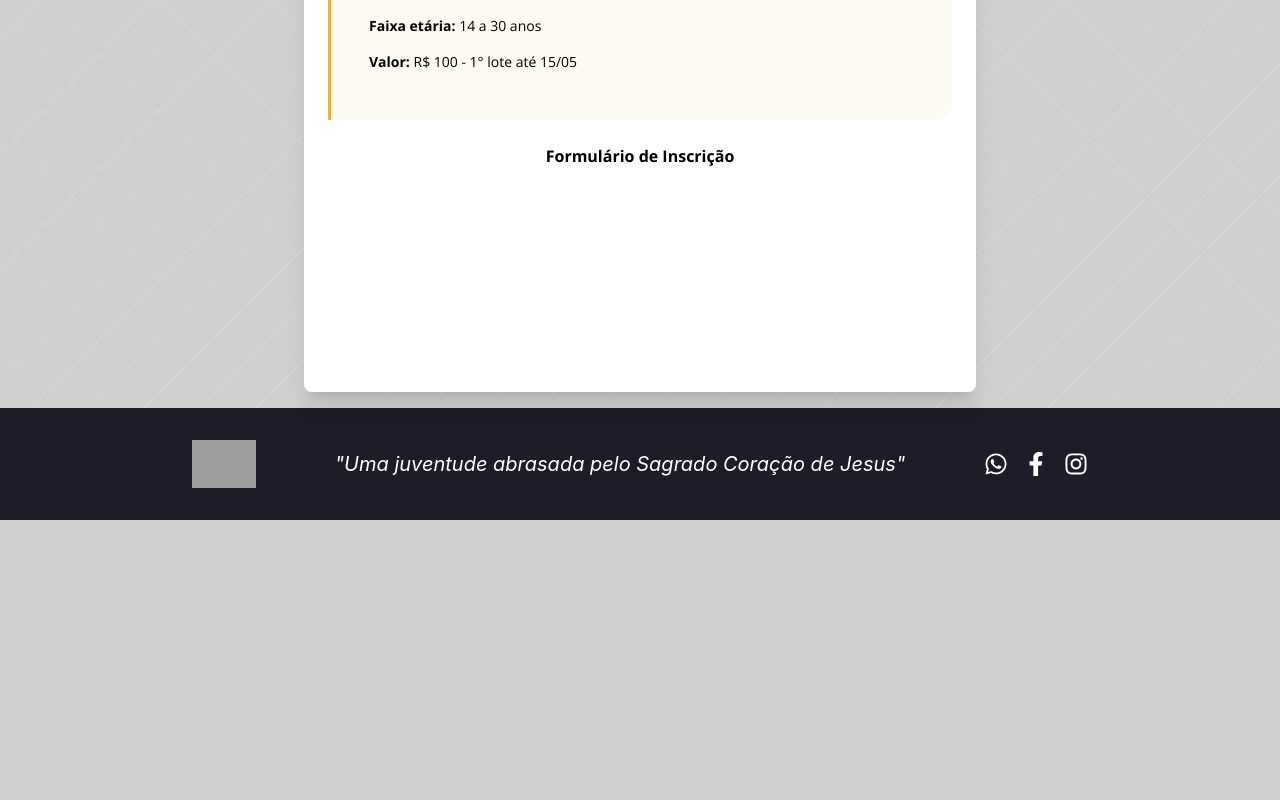
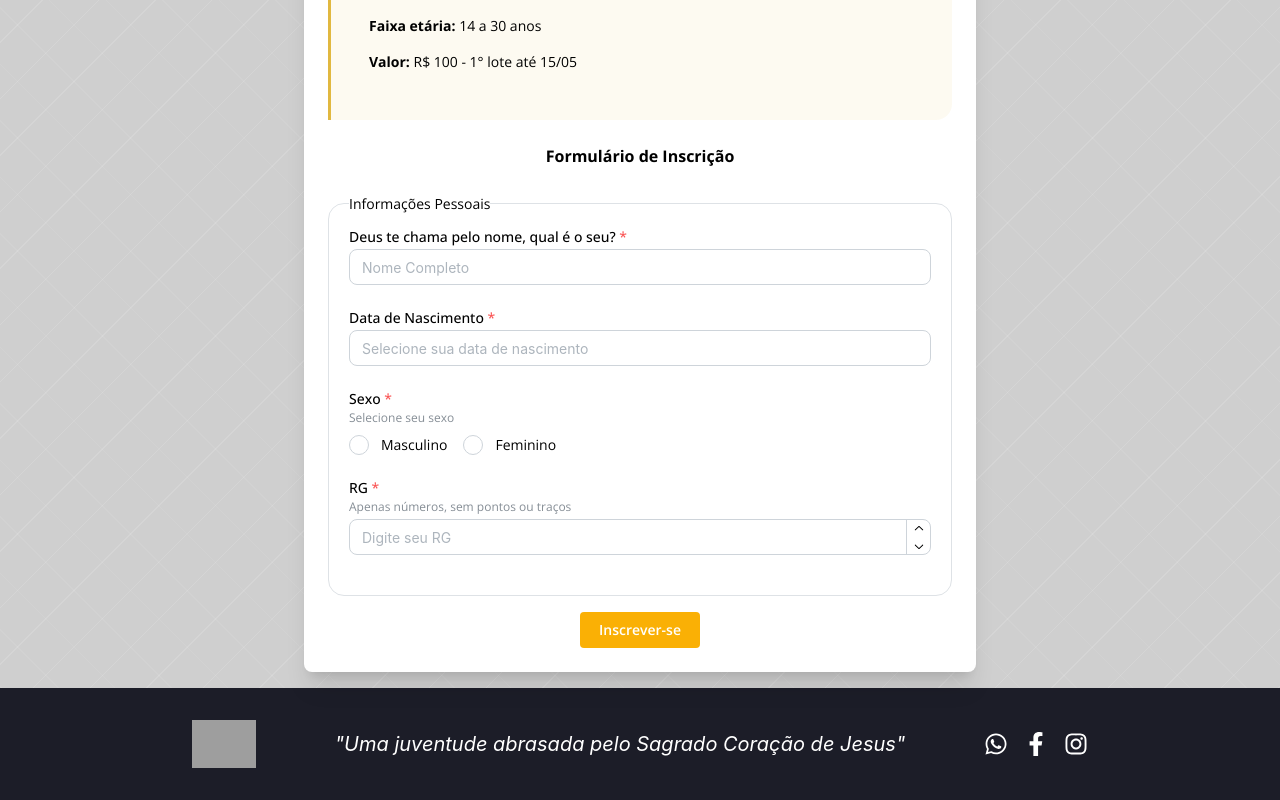
Before and after one commit to renatorebechiraposo/eleutheria, a Next.js app: page /inscrevase in a window 1280 px wide. Shown: the part 524-1324 px from the top of the page. Before the commit the page ends 1044 px from the top, so only its background shows below. Built offline with nearby package versions, Linux system fonts and the light colour scheme; grey boxes are pictures that could not be loaded.

Commit message:
feat: adicionar formulário de inscrição com campos de RG, data de nascimento e sexo

```diff
--- a/app/inscrevase/page.tsx
+++ b/app/inscrevase/page.tsx
@@ -1,6 +1,19 @@
 "use client";
 
-import { Blockquote, Space } from "@mantine/core";
+import {
+  Blockquote,
+  Button,
+  Fieldset,
+  Group,
+  NumberInput,
+  Radio,
+  Space,
+  TextInput,
+} from "@mantine/core";
+
+import { DateInput } from "@mantine/dates";
+import dayjs from "dayjs";
+
 import { IconInfoCircle } from "@tabler/icons-react";
 
 import { useState } from "react";
@@ -11,6 +24,8 @@ const openSans = Open_Sans({
   subsets: ["latin"],
   display: "swap",
 });
+
+import "@mantine/dates/styles.css";
 
 const information = [
   {
@@ -48,21 +63,30 @@ const information = [
 ];
 
 export default function Formulario() {
-  const [form, setForm] = useState({ nome: "", email: "" });
+  const [form, setForm] = useState({
+    nome: "",
+    rg: "",
+    dataNascimento: "",
+    sexo: "",
+  });
 
   const handleChange = (e: React.ChangeEvent<HTMLInputElement>) => {
     setForm({ ...form, [e.target.name]: e.target.value });
   };
+  const handleNumberChange = (value: string | number) => {
+    setForm({ ...form, rg: value === "" ? "" : String(value) });
+  };
 
   const handleSubmit = async (e: React.FormEvent) => {
     e.preventDefault();
-    const res = await fetch("/api/cadastro", {
-      method: "POST",
-      headers: { "Content-Type": "application/json" },
-      body: JSON.stringify(form),
-    });
-    const data = await res.json();
-    alert(data.id ? "Salvo com sucesso!" : data.error);
+    console.log("Formulário enviado:", form);
+    // const res = await fetch("/api/cadastro", {
+    //   method: "POST",
+    //   headers: { "Content-Type": "application/json" },
+    //   body: JSON.stringify(form),
+    // });
+    // const data = await res.json();
+    // alert(data.id ? "Salvo com sucesso!" : data.error);
   };
 
   const icon = <IconInfoCircle />;
@@ -99,6 +123,68 @@ export default function Formulario() {
         <h2 className="font-bold text-center mt-6 mb-6">
           Formulário de Inscrição
         </h2>
+        <form onSubmit={handleSubmit}>
+          <Fieldset legend="Informações Pessoais" radius="lg">
+            <TextInput
+              mb={20}
+              radius="md"
+              required={true}
+              name="nome"
+              label="Deus te chama pelo nome, qual é o seu?"
+              placeholder="Nome Completo"
+              value={form.nome}
+              onChange={handleChange}
+            />
+            <DateInput
+              mb={20}
+              radius="md"
+              required={true}
+              name="dataNascimento"
+              valueFormat="DD/MM/YYYY"
+              label="Data de Nascimento"
+              placeholder="Selecione sua data de nascimento"
+              value={
+                form.dataNascimento ? dayjs(form.dataNascimento).toDate() : null
+              }
+              onChange={(date) =>
+                setForm({
+                  ...form,
+                  dataNascimento: date ? date.toString() : "",
+                })
+              }
+            />
+            <Radio.Group
+              mb={20}
+              name="sexo"
+              label="Sexo"
+              description="Selecione seu sexo"
+              required={true}
+              value={form.sexo}
+              onChange={(value) => setForm({ ...form, sexo: value })}
+            >
+              <Group mt="xs">
+                <Radio value="masculino" label="Masculino" />
+                <Radio value="feminino" label="Feminino" />
+              </Group>
+            </Radio.Group>
+            <NumberInput
+              mb={20}
+              radius="md"
+              required={true}
+              name="rg"
+              label="RG"
+              description="Apenas números, sem pontos ou traços"
+              placeholder="Digite seu RG"
+              value={form.rg}
+              onChange={handleNumberChange}
+            />
+          </Fieldset>
+          <div className="flex mt-4 justify-center items-center w-full">
+            <Button variant="filled" color="yellow" type="submit">
+              Inscrever-se
+            </Button>
+          </div>
+        </form>
       </div>
     </div>
   );
--- a/app/layout.tsx
+++ b/app/layout.tsx
@@ -1,6 +1,6 @@
 import type { Metadata } from "next";
 import "@mantine/core/styles.css";
-import { ColorSchemeScript, MantineProvider } from "@mantine/core";
+import { MantineProvider } from "@mantine/core";
 import "./globals.css";
 import classes from "@/components/Layout.module.css";
 import Header from "@/components/Header";
--- a/package.json
+++ b/package.json
@@ -11,6 +11,7 @@
   "dependencies": {
     "@mantine/carousel": "^8.1.1",
     "@mantine/core": "^8.1.1",
+    "@mantine/dates": "^8.1.1",
     "@mantine/form": "^8.1.1",
     "@mantine/hooks": "^8.1.1",
     "@mantine/modals": "^8.1.1",
```
Also changed, not shown: 1 other file (tests, documents, lock files or other folders).
